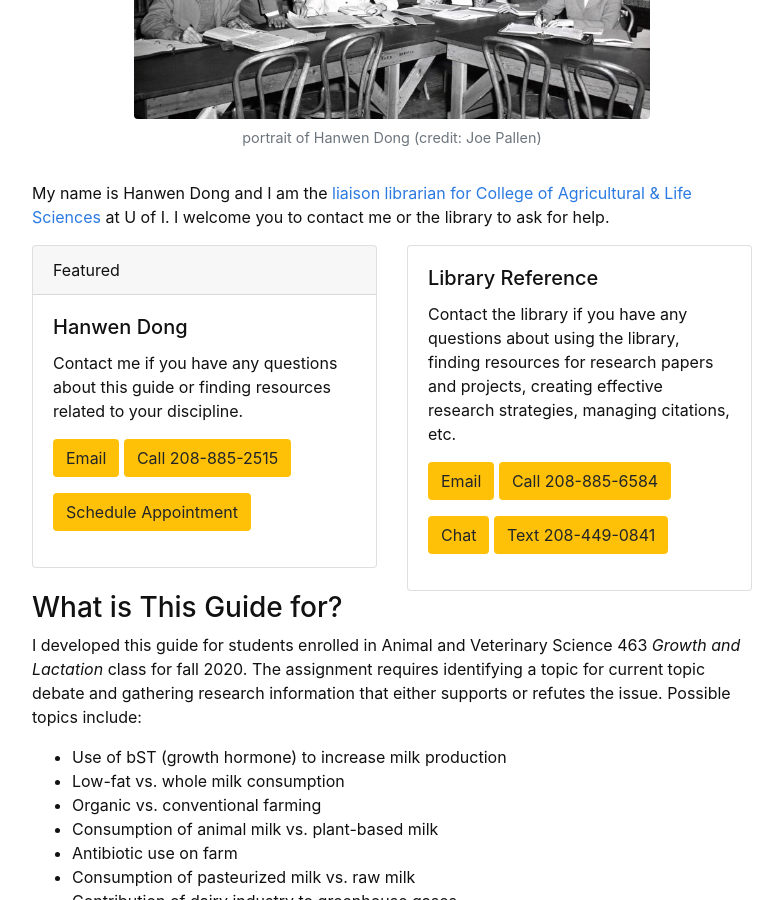
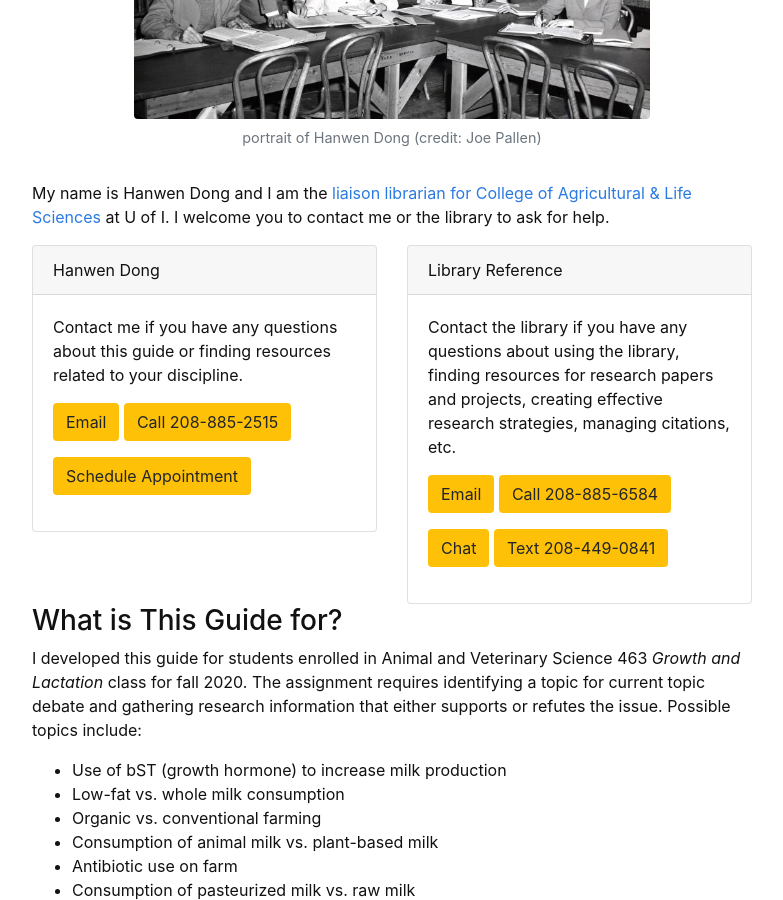
Before and after one commit to hanwendong1/AVS463-f20, a Jekyll site: the page built from index.md, in a window 1280 px wide and 900 px high, scrolled down 338 px. Shown: the whole window, without its empty margins (248-1031 px from the left). Built offline with Jekyll 4.4.1, drawn with Linux system fonts in a browser that asks for light colours.

Commit message:
Update index.md

```diff
--- a/index.md
+++ b/index.md
@@ -12,10 +12,9 @@ My name is Hanwen Dong and I am the [liaison librarian for College of Agricultur
   <div class="col-sm-6">
     <div class="card">
         <div class="card-header">
-    Featured
+    Hanwen Dong
   </div>
       <div class="card-body">
-        <h5 class="card-title">Hanwen Dong</h5>
         <p class="card-text">Contact me if you have any questions about this guide or finding resources related to your discipline.</p>
         <p> </p>
         <p> </p>
@@ -28,8 +27,10 @@ My name is Hanwen Dong and I am the [liaison librarian for College of Agricultur
   </div>
   <div class="col-sm-6">
     <div class="card">
+              <div class="card-header">
+               Library Reference
+                  </div>
       <div class="card-body">
-        <h5 class="card-title">Library Reference</h5>
         <p class="card-text">Contact the library if you have any questions about using the library, finding resources for research papers and projects, creating effective research strategies, managing citations, etc.</p>
         <a href = "mailto: libref@uidaho.edu" class="btn bg-warning mb-3">Email</a>
         <a href = "tel:208-885-6584" class="btn bg-warning mb-3">Call 208-885-6584</a>
```
